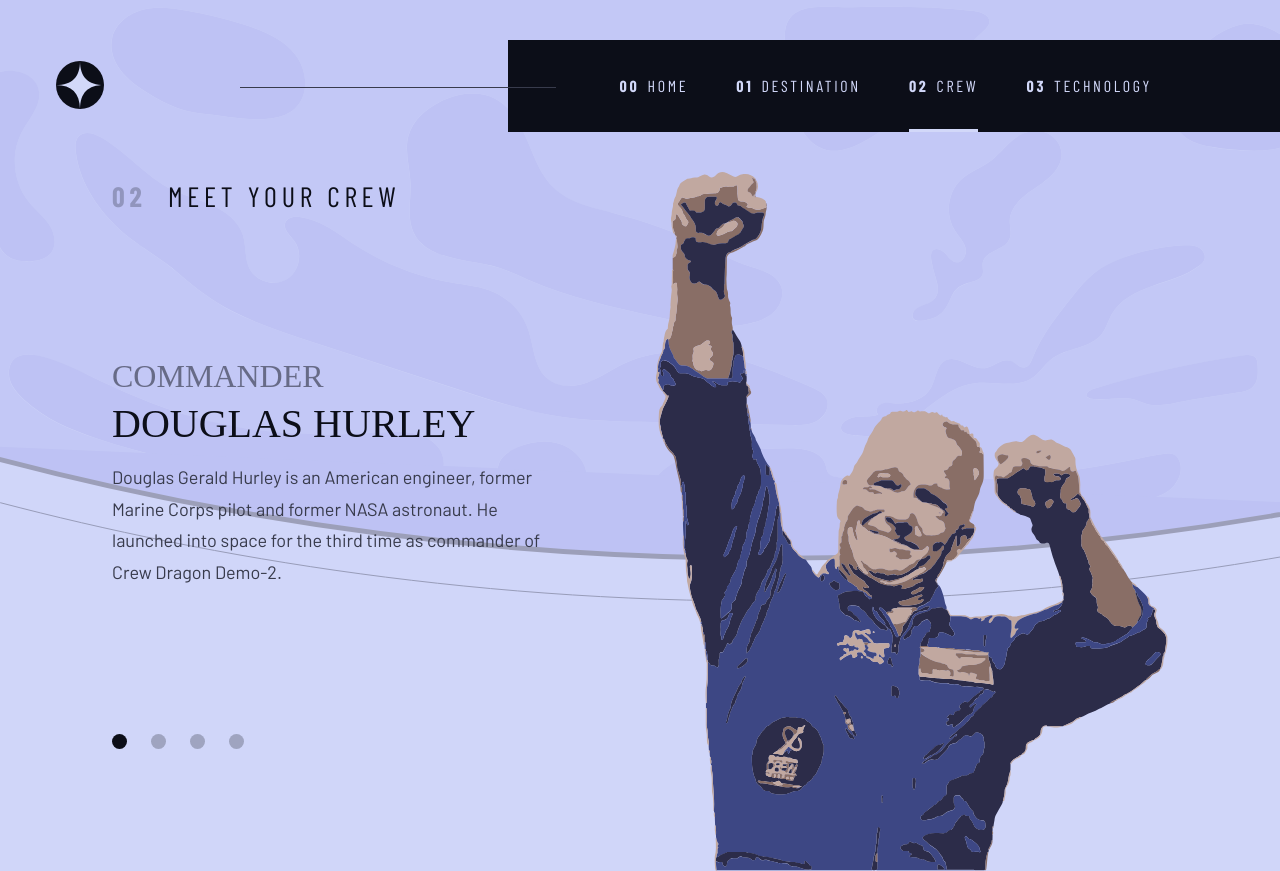
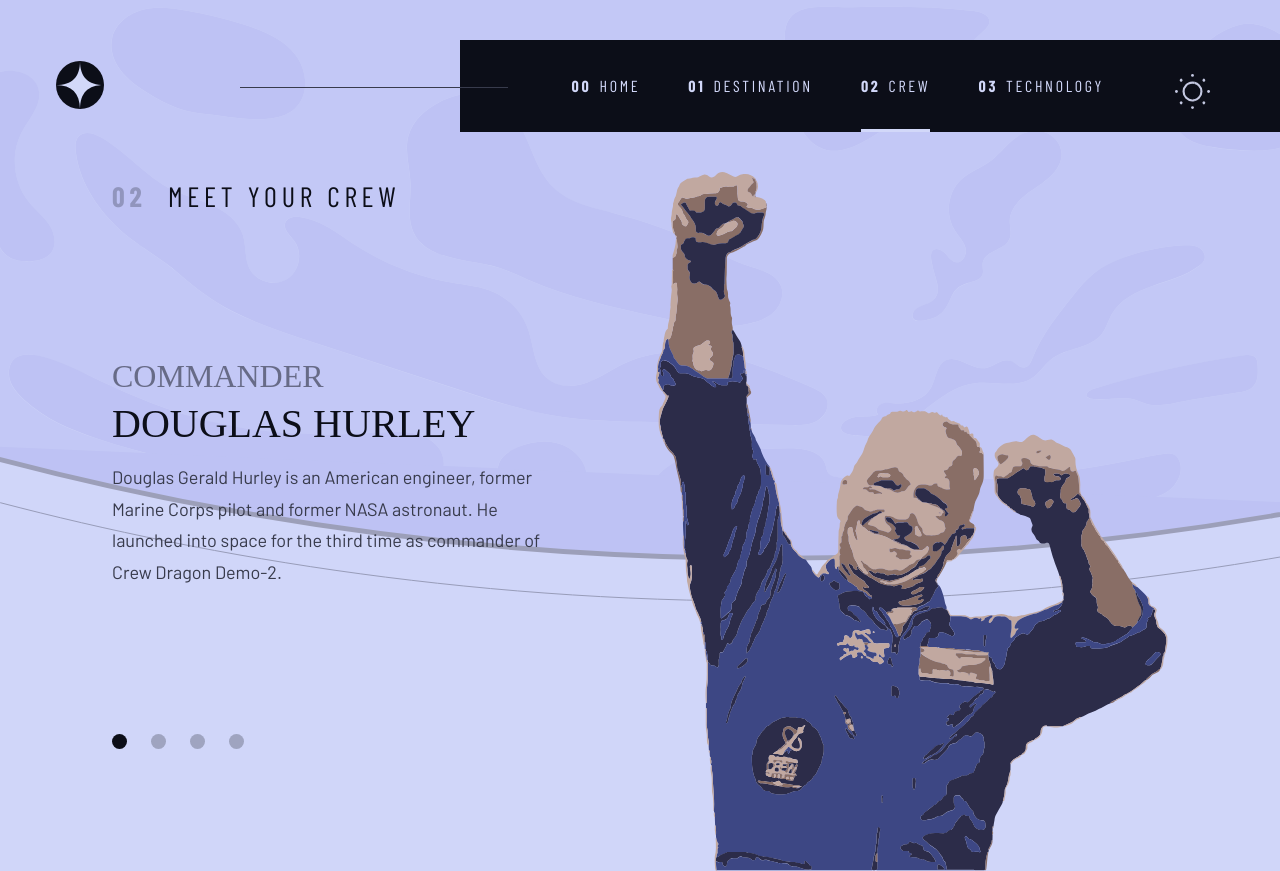
Before and after one commit to Salah1221/Space_tourism_website, a React (Vite) app: page /crew in a window 1280 px wide. Built offline with nearby package versions, Linux system fonts and the light colour scheme; a web font is replaced by a local one.

Commit message:
Added theme toggler

```diff
--- a/src/Nav.jsx
+++ b/src/Nav.jsx
@@ -1,7 +1,8 @@
 import { useEffect, useRef, useState } from "react";
 import { Link, useLocation } from "react-router-dom";
+import PropTypes from "prop-types";
 
-const Nav = () => {
+const Nav = ({ setIsLight, isLight }) => {
   const location = useLocation();
   const [isClicked, SetIsClicked] = useState(false);
   const [areClicked, setAreClicked] = useState([true, false, false, false]);
@@ -140,10 +141,103 @@ const Nav = () => {
               <span aria-hidden="true">03</span>Technology
             </Link>
           </li>
+          <li className="no-underline"></li>
         </ul>
       </nav>
+      <button
+        className={"theme-toggle " + (!isLight ? "dark" : "")}
+        onClick={() => setIsLight(!isLight)}
+      >
+        <svg
+          width="49"
+          height="49"
+          viewBox="0 0 49 49"
+          fill="none"
+          xmlns="http://www.w3.org/2000/svg"
+        >
+          <g id="circles">
+            <circle className="circle" cx="2" cy="24.5" r="2" fill="#D0D6F9" />
+            <circle
+              className="circle"
+              cx="8.5901"
+              cy="8.59009"
+              r="2"
+              transform="rotate(45 8.5901 8.59009)"
+              fill="#D0D6F9"
+            />
+            <circle
+              className="circle"
+              cx="24.5"
+              cy="2"
+              r="2"
+              transform="rotate(90 24.5 2)"
+              fill="#D0D6F9"
+            />
+            <circle
+              className="circle"
+              cx="40.4099"
+              cy="8.59009"
+              r="2"
+              transform="rotate(135 40.4099 8.59009)"
+              fill="#D0D6F9"
+            />
+            <circle
+              className="circle"
+              cx="47"
+              cy="24.5"
+              r="2"
+              transform="rotate(180 47 24.5)"
+              fill="#D0D6F9"
+            />
+            <circle
+              className="circle"
+              cx="40.4099"
+              cy="40.4099"
+              r="2"
+              transform="rotate(-135 40.4099 40.4099)"
+              fill="#D0D6F9"
+            />
+            <circle
+              className="circle"
+              cx="24.5"
+              cy="47"
+              r="2"
+              transform="rotate(-90 24.5 47)"
+              fill="#D0D6F9"
+            />
+            <circle
+              className="circle"
+              cx="8.5901"
+              cy="40.4099"
+              r="2"
+              transform="rotate(-45 8.5901 40.4099)"
+              fill="#D0D6F9"
+            />
+          </g>
+          <path
+            id="sun-part"
+            d="M34.844 31.5203C36.2044 29.5191 37 27.1025 37 24.5C37 17.5963 31.4037 12 24.5 12C22.1819 12 20.0113 12.6312 18.1498 13.7309"
+            stroke="#D0D6F9"
+            strokeWidth="3"
+            strokeMiterlimit="10"
+          />
+          <path
+            id="moon"
+            d="M18.1498 13.7309C16.9961 14.4645 13.866 16.6723 12.5631 20.7793C12.3711 21.3846 12 22.7669 12 24.5C12 31.4037 17.5963 37 24.5 37C28.8012 37 32.5946 34.8277 34.844 31.5203C29.8682 33.4206 24.2123 32.134 20.5586 28.2725C16.8778 24.3829 15.9212 18.6115 18.1498 13.7309Z"
+            stroke="#D0D6F9"
+            strokeWidth="3"
+            strokeMiterlimit="10"
+            strokeLinejoin="bevel"
+          />
+        </svg>
+      </button>
     </header>
   );
 };
 
+Nav.propTypes = {
+  isLight: PropTypes.bool,
+  setIsLight: PropTypes.func,
+};
+
 export default Nav;
--- a/src/index.css
+++ b/src/index.css
@@ -370,14 +370,14 @@ p {
   margin-right: 0.5rem;
   font-weight: 700;
 }
-.underline-indicators > * {
+.underline-indicators > *:not(.no-underline) {
   cursor: pointer;
   border: 0;
   position: relative;
   padding: var(--indicator-gap, 1rem) 0;
 }
 
-.underline-indicators > *::before {
+.underline-indicators > *:not(.no-underline)::before {
   content: "";
   position: absolute;
   width: 100%;
@@ -404,6 +404,93 @@ p {
 
 .mobile-nav-toggle {
   display: none;
+}
+
+.theme-toggle {
+  background: none;
+  border: 0;
+  position: absolute;
+  top: 66px;
+  right: 4rem;
+  z-index: 9999999;
+  cursor: pointer;
+}
+
+.theme-toggle .circle {
+  transition: opacity 0.3s;
+}
+
+.theme-toggle #circles {
+  transition: transform 0.3s;
+  transform-origin: center center;
+}
+
+.theme-toggle > svg {
+  aspect-ratio: 1;
+  width: 35px;
+  transform: rotate(45deg);
+  transition: transform 0.3s;
+  overflow: visible;
+}
+
+#moon {
+  stroke-dasharray: 75.944 100;
+  stroke-dashoffset: 30;
+  transition: stroke-dashoffset 0.3s;
+}
+
+#sun-part {
+  stroke-dasharray: 33.753 100;
+  stroke-dashoffset: 0;
+  transition: stroke-dashoffset 0.3s;
+}
+
+.theme-toggle.dark > svg {
+  transform: rotate(0deg);
+}
+
+.theme-toggle.dark #sun-part {
+  stroke-dashoffset: 34;
+}
+
+.theme-toggle.dark #moon {
+  stroke-dashoffset: 0;
+}
+
+.theme-toggle:not(.dark):hover #circles {
+  animation: hover_sun 0.3s;
+}
+
+.theme-toggle.dark:hover > svg {
+  animation: shake 0.3s;
+}
+
+.theme-toggle.dark #circles {
+  transform: scale(0);
+}
+
+@keyframes hover_sun {
+  50% {
+    transform: scale(1.1);
+  }
+  100% {
+    transform: scale(1);
+  }
+}
+
+@keyframes shake {
+  25% {
+    transform: rotate(5deg);
+  }
+  50% {
+    transform: rotate(-5deg);
+  }
+  75% {
+    transform: rotate(5deg);
+  }
+  100% {
+    transform: none;
+  }
 }
 
 @media (max-width: 35rem) {
@@ -484,6 +571,12 @@ p {
     left: -1px;
     border: 5px dotted hsl(var(--clr-white) / 0.25);
   }
+
+  .theme-toggle {
+    position: absolute;
+    top: 1.4rem;
+    right: 4rem;
+  }
 }
 
 @media (min-width: 35rem) {
@@ -499,6 +592,10 @@ p {
   }
   .primary-navigation a > span {
     display: none;
+  }
+  .theme-toggle {
+    top: 21px;
+    right: 2rem;
   }
 }
 
@@ -524,6 +621,12 @@ p {
     --gap: 3rem;
     margin-block: 2.5rem;
     position: relative;
+  }
+
+  .no-underline {
+    padding: 0;
+    align-self: center;
+    line-height: 1;
   }
 }
 
@@ -551,6 +654,10 @@ p {
 }
 
 .light .mobile-nav-toggle {
+  mix-blend-mode: difference;
+}
+
+.light .theme-toggle {
   mix-blend-mode: difference;
 }
 
```
